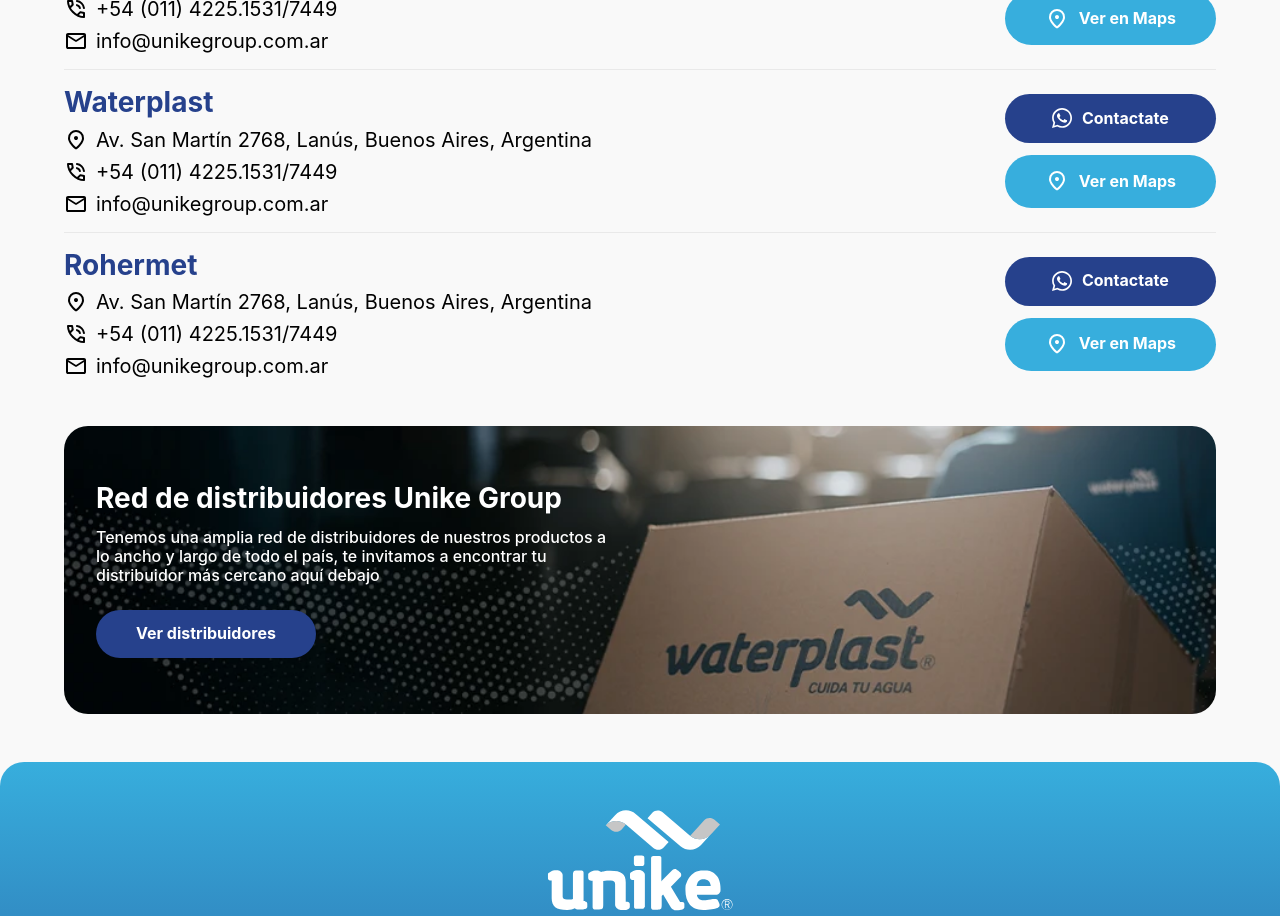
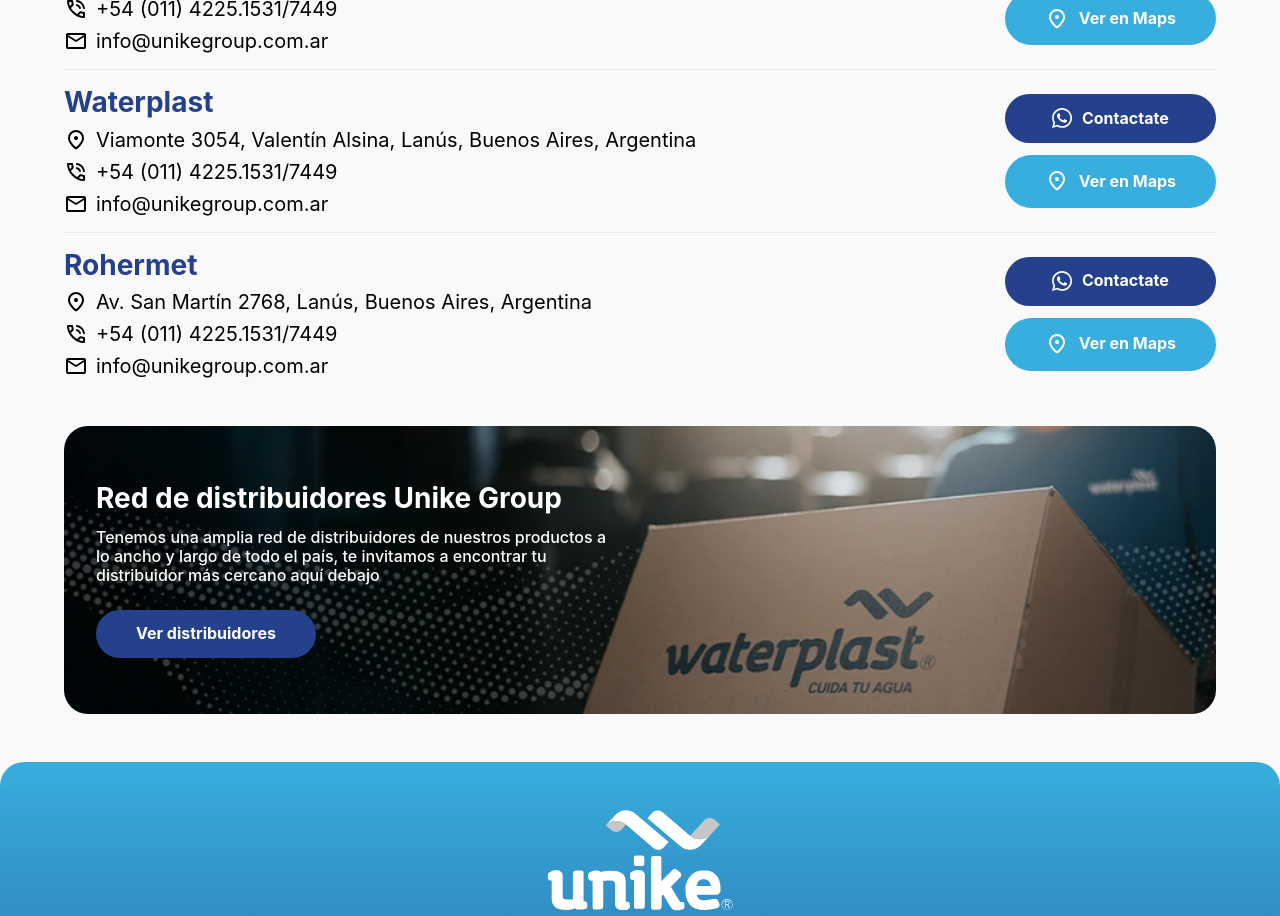
Before and after one commit to EmilioBensignor/WebUnikeGroup, a Nuxt app: page /contacto in a window 1280 px wide. Shown: the part 1040-1956 px from the top of the page. Built offline with nearby package versions, Linux system fonts and the light colour scheme; no server answers; the database is empty.

Commit message:
Direccion Waterplast

```diff
--- a/app/components/unike/MediosContacto.vue
+++ b/app/components/unike/MediosContacto.vue
@@ -56,7 +56,7 @@
     },
     {
         nombre: 'Waterplast',
-        direccion: 'Av. San Martín 2768, Lanús, Buenos Aires, Argentina',
+        direccion: 'Viamonte 3054, Valentín Alsina, Lanús, Buenos Aires, Argentina',
         telefono: '+54 (011) 4225.1531/7449',
         telefonoRaw: '+5491170133286',
         mail: 'info@unikegroup.com.ar',
```
Also changed, not shown: 1 other file (tests, documents, lock files or other folders).
